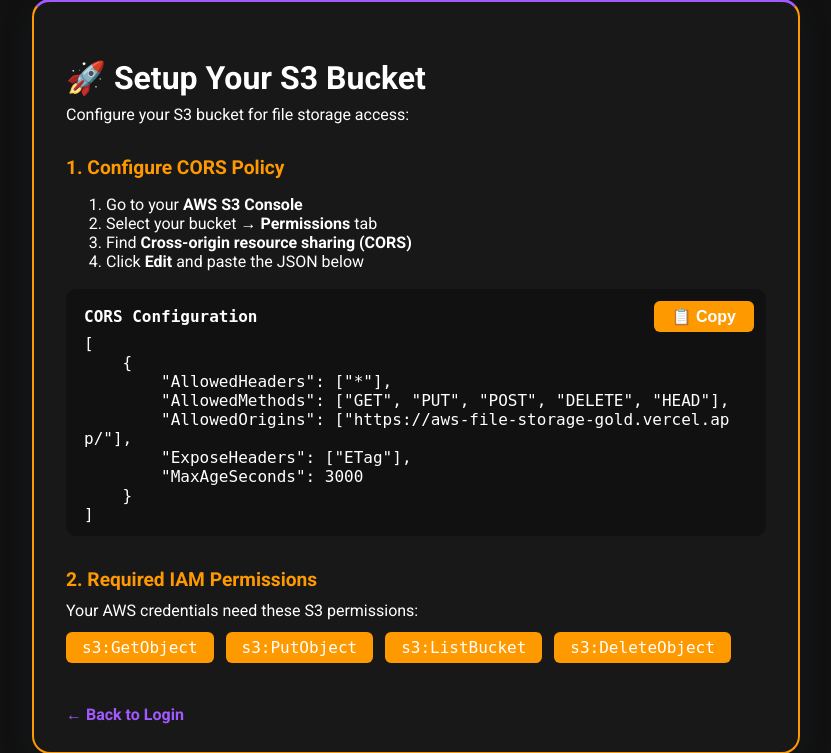
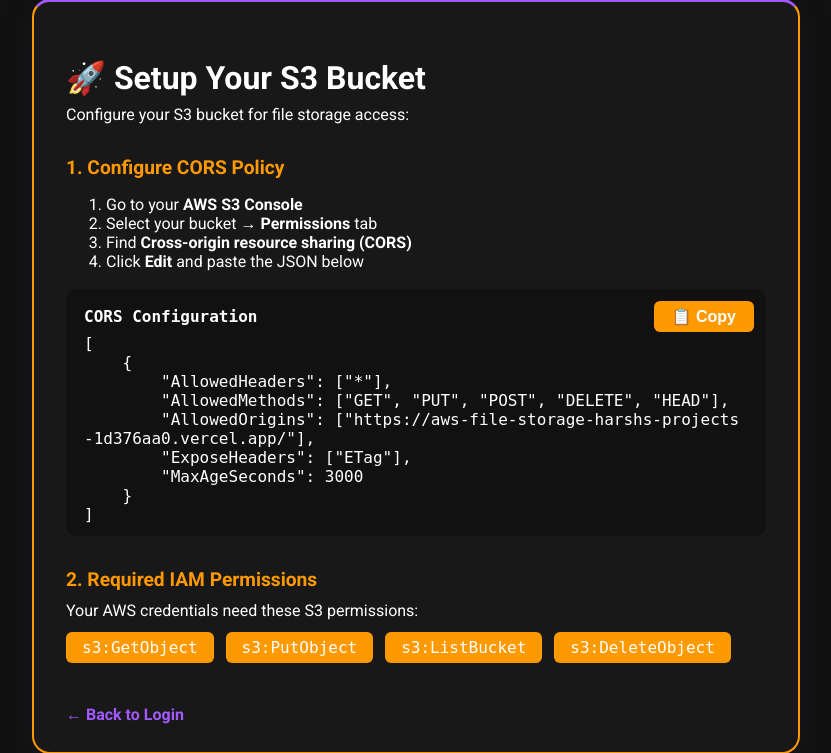
Before and after one commit to HarshzRoy/AWS-File-Storage, a Flask app: page /setup in a window 1280 px wide. Shown: the part 41-794 px from the top of the page, without its empty margins (224-1055 px from the left). Run offline with Flask 3, Linux system fonts and the light colour scheme.

Commit message:
Update README.md to remove redundant license section and modify CORS AllowedOrigins in setup.html

```diff
--- a/templates/setup.html
+++ b/templates/setup.html
@@ -142,7 +142,7 @@
     {
         "AllowedHeaders": ["*"],
         "AllowedMethods": ["GET", "PUT", "POST", "DELETE", "HEAD"],
-        "AllowedOrigins": ["https://aws-file-storage-gold.vercel.app/"],
+        "AllowedOrigins": ["https://aws-file-storage-harshs-projects-1d376aa0.vercel.app/"],
         "ExposeHeaders": ["ETag"],
         "MaxAgeSeconds": 3000
     }
```
Also changed, not shown: README.md.
